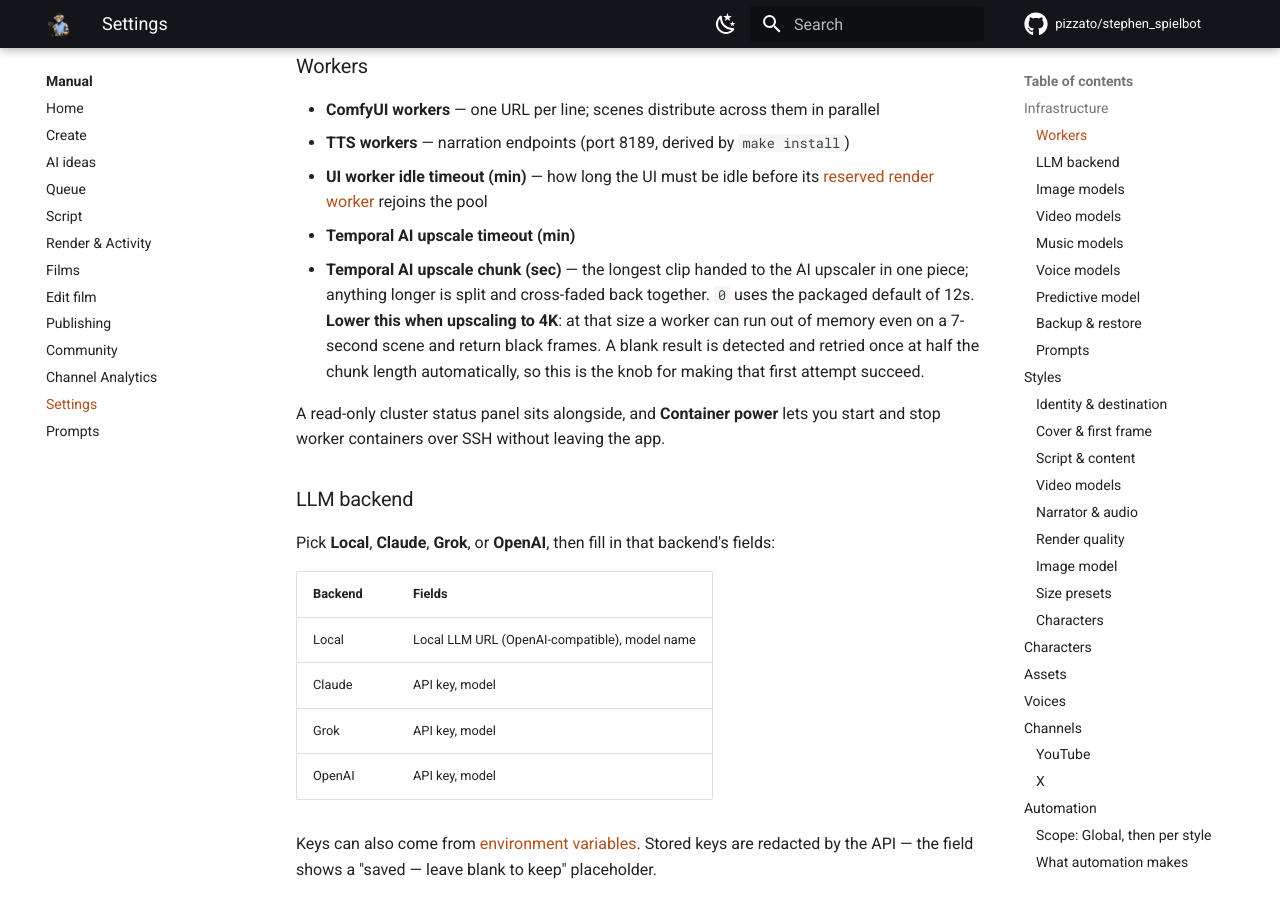
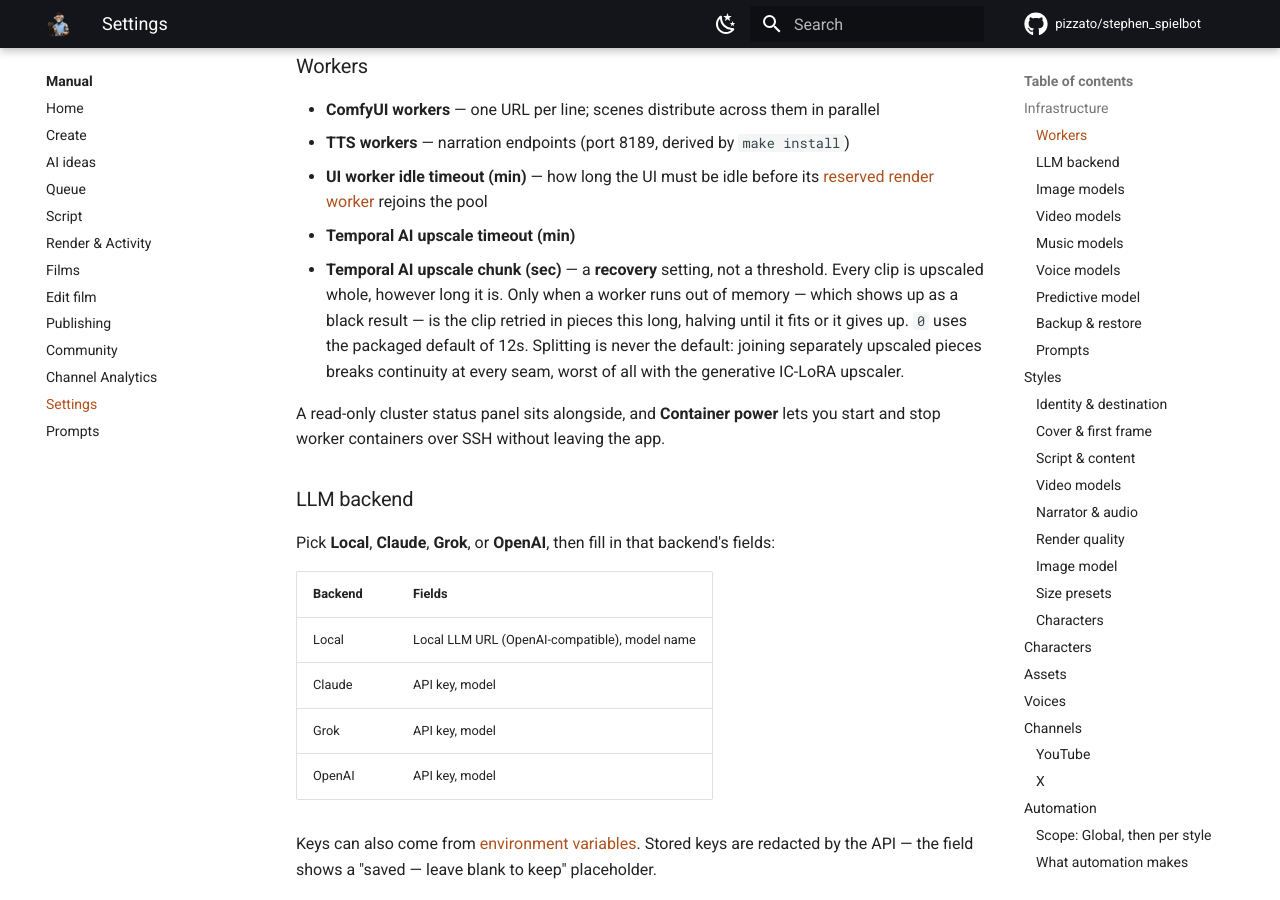
Before and after one commit to pizzato/stephen_spielbot, an MkDocs documentation site: the page built from docs/manual/settings.md, in a window 1280 px wide and 900 px high, scrolled down 527 px. Built offline with MkDocs 1.6.1 and Material for MkDocs 9.7.7, drawn with Linux system fonts in a browser that asks for light colours; comment, search, counter and statistics services are not loaded.

Commit message:
Chunking becomes recovery, never a default mode
User verdict after testing IC-LoRA at 4s chunks: splitting a clip and
xfade-joining the pieces cuts the continuity, and it looks bad. The seams
are inherent to joining independently upscaled pieces, and a generative
upscaler diverges more between pieces than a latent resize — so it shows
worst exactly where quality matters most.

Every clip is now upscaled WHOLE, however long it is. Only when the worker
runs out of memory and returns black frames is the clip retried in pieces,
halving until it fits or it gives up. temporal_video_upscale_chunk_seconds
stops being a threshold and becomes the recovery size.

Two existing tests asserted the old design — one named "long scene is split
before the worker can blank it" — and now assert the opposite. The chunk
mechanics test reaches the chunked path the way it is now reached: through
a failure.

Co-Authored-By: Claude Opus 5 (1M context) <noreply@anthropic.com>

```diff
--- a/docs/manual/settings.md
+++ b/docs/manual/settings.md
@@ -24,12 +24,12 @@ Seven tabs: **Infrastructure**, **Styles**, **Characters**, **Assets**, **Voices
 - **UI worker idle timeout (min)** — how long the UI must be idle before its
   [reserved render worker](../cluster.md#the-reserved-ui-worker) rejoins the pool
 - **Temporal AI upscale timeout (min)**
-- **Temporal AI upscale chunk (sec)** — the longest clip handed to the AI upscaler in
-  one piece; anything longer is split and cross-faded back together. `0` uses the
-  packaged default of 12s. **Lower this when upscaling to 4K**: at that size a worker
-  can run out of memory even on a 7-second scene and return black frames. A blank
-  result is detected and retried once at half the chunk length automatically, so this
-  is the knob for making that first attempt succeed.
+- **Temporal AI upscale chunk (sec)** — a **recovery** setting, not a threshold.
+  Every clip is upscaled whole, however long it is. Only when a worker runs out of
+  memory — which shows up as a black result — is the clip retried in pieces this long,
+  halving until it fits or it gives up. `0` uses the packaged default of 12s.
+  Splitting is never the default: joining separately upscaled pieces breaks continuity
+  at every seam, worst of all with the generative IC-LoRA upscaler.
 
 A read-only cluster status panel sits alongside, and **Container power** lets you start
 and stop worker containers over SSH without leaving the app.
```
Also changed, not shown: app.py (+5 -6 lines), docs/manual/edit-film.md (+2 -0 lines), 3 other files.
